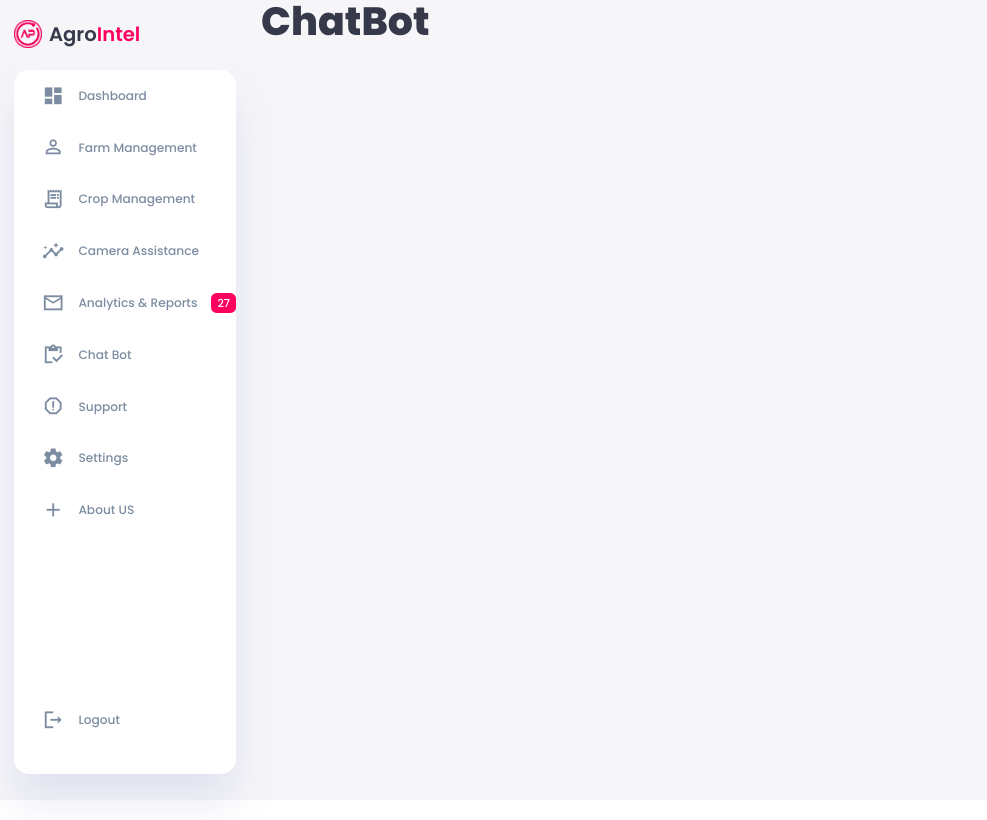
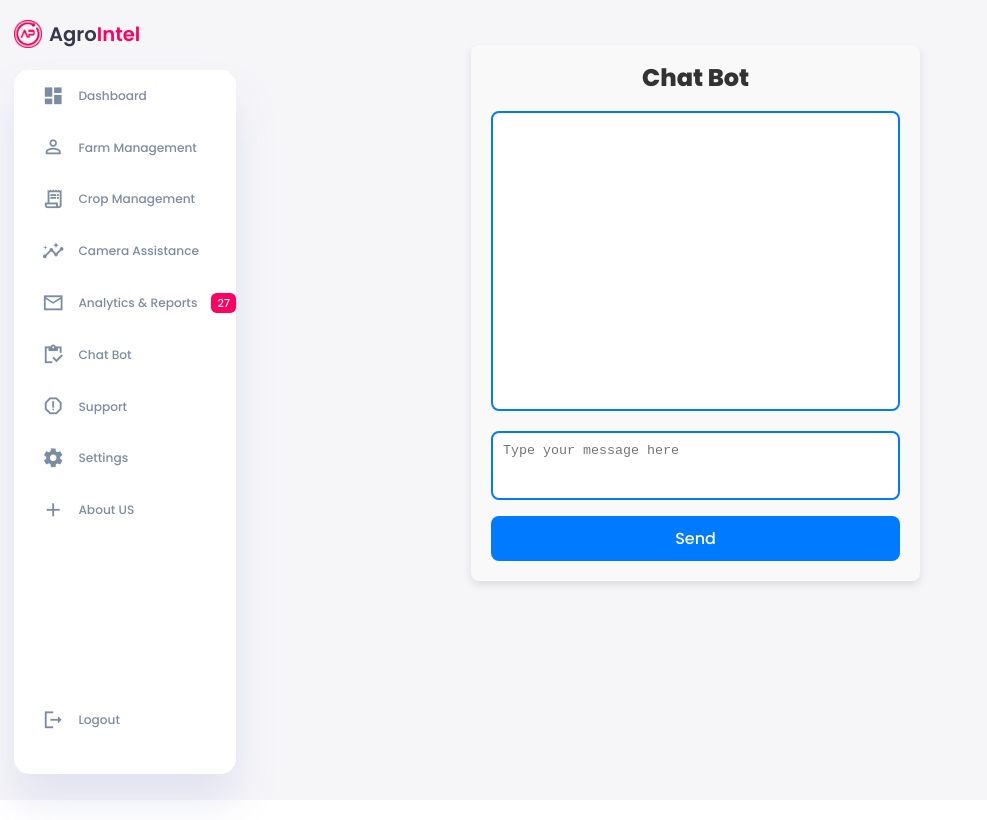
Before and after one commit to Ivar-7/codeCrafters, a React (Vite) app: page /chatbot in a window 1280 px wide. Shown: the whole page, without its empty margins (0-987 px from the left). Built offline with nearby package versions, Linux system fonts and the light colour scheme.

Commit message:
dark mode return

```diff
--- a/package.json
+++ b/package.json
@@ -10,6 +10,7 @@
     "preview": "vite preview"
   },
   "dependencies": {
+    "axios": "^1.7.2",
     "bootstrap": "^5.3.3",
     "firebase": "^10.12.4",
     "react": "^18.3.1",
--- a/src/components/home/ChatBot.jsx
+++ b/src/components/home/ChatBot.jsx
@@ -1,9 +1,59 @@
-import React from "react";
+import React, { useState } from "react";
+import axios from "axios";
+import "./chatbot.css";
 
 function ChatBot() {
+  const [messages, setMessages] = useState([]);
+  const [inputMessage, setInputMessage] = useState("");
+
+  const sendMessage = async () => {
+    if (inputMessage.trim() !== "") {
+      const userMessage = { message: inputMessage, isUser: true };
+      setMessages([...messages, userMessage]);
+      try {
+        const response = await axios.post("http://127.0.0.1:5000/api", {
+          message: inputMessage,
+        });
+        const botMessage = { message: response.data, isUser: false };
+        setMessages([...messages, userMessage, botMessage]);
+      } catch (error) {
+        console.error("Error sending message: ", error);
+      }
+      setInputMessage("");
+    }
+  };
+
   return (
-    <div>
-      <h1>ChatBot</h1>
+    <div className="chat-container">
+      <h1 className="chat-title">Chat Bot</h1>
+      <div className="chat-box">
+        {messages.map((msg, index) => (
+          <div
+            key={index}
+            className={msg.isUser ? "user-message" : "bot-message"}
+          >
+            <p>{msg.message}</p>
+          </div>
+        ))}
+      </div>
+      <div>
+        <textarea
+          className="message-input"
+          rows="3"
+          placeholder="Type your message here"
+          value={inputMessage}
+          onChange={(e) => setInputMessage(e.target.value)}
+          onKeyDown={(e) => {
+            if (e.key === "Enter" && !e.shiftKey) {
+              e.preventDefault();
+              sendMessage();
+            }
+          }}
+        ></textarea>
+      </div>
+      <button type="button" className="send-btn" onClick={sendMessage}>
+        Send
+      </button>
     </div>
   );
 }
--- a/src/components/home/Dashboard.jsx
+++ b/src/components/home/Dashboard.jsx
@@ -22,16 +22,17 @@ const orders = [
 ];
 
 const Dashboard = ({ toogleSidebar }) => {
-  const [isDarkMode, setIsDarkMode] = useState(false);
+  const [isLightMode, setIsLightMode] = useState(true);
 
   const toggleDarkMode = () => {
-    setIsDarkMode(!isDarkMode);
-    if (isDarkMode) {
+    setIsLightMode(!isLightMode);
+    if (isLightMode) {
       document.body.classList.add("dark-mode-variables");
     } else {
       document.body.classList.remove("dark-mode-variables");
     }
   };
+
   return (
     <>
       <div className="right-section">
@@ -41,14 +42,12 @@ const Dashboard = ({ toogleSidebar }) => {
           </button>
           <div className="dark-mode" onClick={() => toggleDarkMode()}>
             <span
-              className={`material-icons-sharp ${isDarkMode ? "active" : ""}`}
-              onClick={toggleDarkMode}
+              className={`material-icons-sharp ${isLightMode ? "active" : ""}`}
             >
               light_mode
             </span>
             <span
-              className={`material-icons-sharp ${isDarkMode ? "" : "active"}`}
-              onClick={toggleDarkMode}
+              className={`material-icons-sharp ${isLightMode ? "" : "active"}`}
             >
               dark_mode
             </span>
--- /dev/null
+++ b/src/components/home/chatbot.css
@@ -0,0 +1,107 @@
+
+  /* Existing styles for .chat-container */
+  .chat-container {
+    display: flex;
+    flex-direction: column;
+    justify-content: center;
+    width: 100%;
+    max-width: 600px;
+    padding: 20px;
+    box-shadow: 0 4px 8px rgba(0, 0, 0, 0.1);
+    background-color: #f9f9f9;
+    border-radius: 8px;
+    margin-left: 15rem;
+    margin-top: 10%;
+  }
+
+  /* Chat Title */
+  .chat-title {
+    font-size: 24px;
+    color: #333;
+    text-align: center;
+    margin-bottom: 20px;
+  }
+
+  /* Chat Box */
+  .chat-box {
+    border: 2px solid #007bff;
+    padding: 10px;
+    border-radius: 8px;
+    min-height: 300px;
+    max-height: 400px;
+    overflow-y: auto;
+    background-color: #fff;
+  }
+
+  /* Message Input Area */
+  .message-input {
+    width: 100%;
+    border: 2px solid #007bff;
+    border-radius: 8px;
+    padding: 10px;
+    margin-top: 20px;
+    resize: none;
+    box-sizing: border-box;
+  }
+
+  /* Send Button */
+  .send-btn {
+    display: inline-block;
+    background-color: #007bff;
+    color: #fff;
+    padding: 10px 20px;
+    border: none;
+    border-radius: 8px;
+    cursor: pointer;
+    font-size: 16px;
+    margin-top: 10px;
+    transition: background-color 0.3s ease;
+  }
+
+  .send-btn:hover {
+    background-color: #0056b3;
+  }
+
+  /* User and Bot Messages */
+  .user-message, .bot-message {
+    border-radius: 8px;
+    padding: 10px;
+    margin-bottom: 10px;
+    max-width: 80%;
+    word-wrap: break-word;
+  }
+
+  .user-message {
+    background-color: #007bff;
+    color: #fff;
+    align-self: flex-end;
+  }
+
+  .bot-message {
+    background-color: #28a745;
+    color: #fff;
+    align-self: flex-start;
+  }
+
+  /* Icons */
+  .bot-icon, .user-icon {
+    width: 30px;
+    height: 30px;
+    border-radius: 50%;
+    margin-right: 10px;
+    vertical-align: middle;
+  }
+
+  /* Scrollbar Customization */
+  .chat-box::-webkit-scrollbar {
+    width: 8px;
+  }
+
+  .chat-box::-webkit-scrollbar-thumb {
+    background-color: #007bff;
+    border-radius: 4px;
+  }
+
+  .chat-box::-webkit-scrollbar-track {
+    background-color: #f1f1f1;
+  }
--- a/src/config/firebaseCon.js
+++ b/src/config/firebaseCon.js
@@ -16,8 +16,6 @@ const firebaseConfig = {
   appId: import.meta.env.VITE_APP_ID,
   measurementId: import.meta.env.VITE_MEASUREMENT_ID,
 };
-console.log("firebaseConfig");
-console.log(firebaseConfig);
 
 // Initialize Firebase
 const app = initializeApp(firebaseConfig);
```
Also changed, not shown: src/App.css (line endings or trailing spaces), 1 other file (tests, documents, lock files or other folders).
